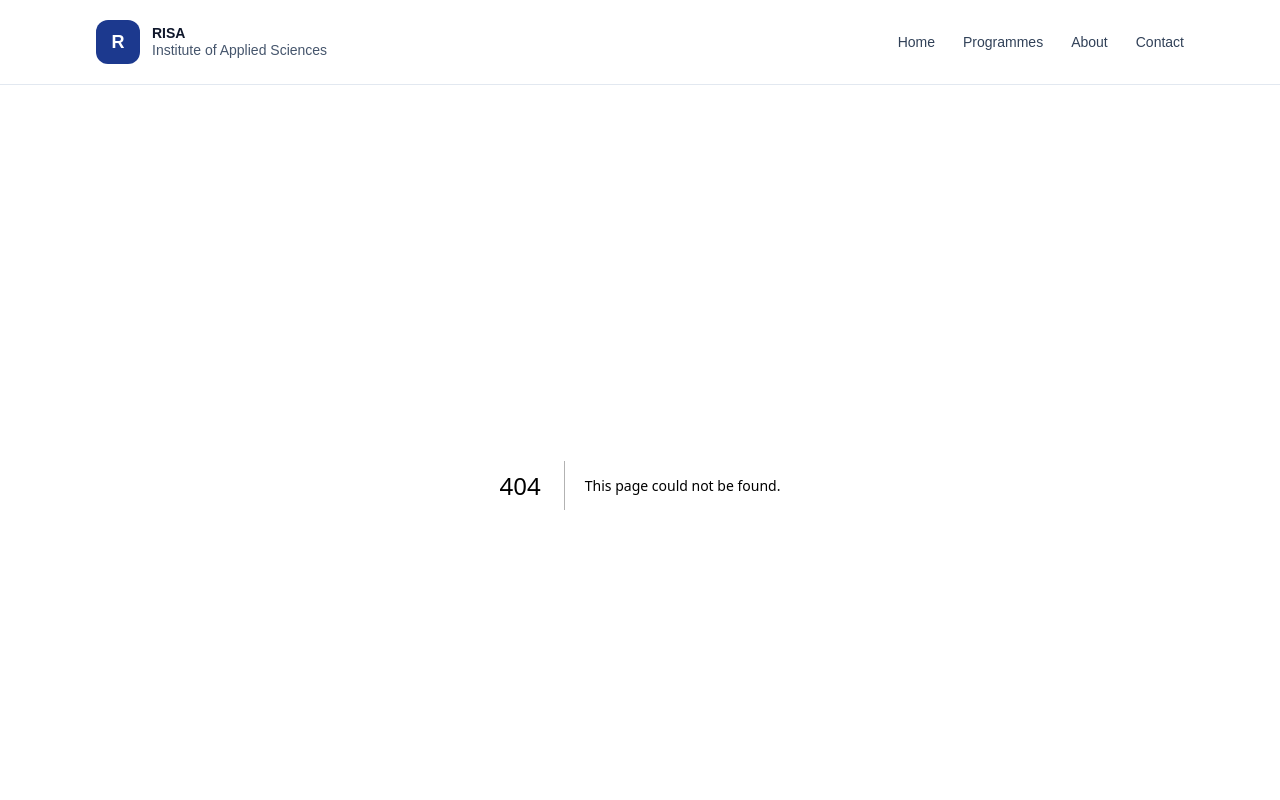
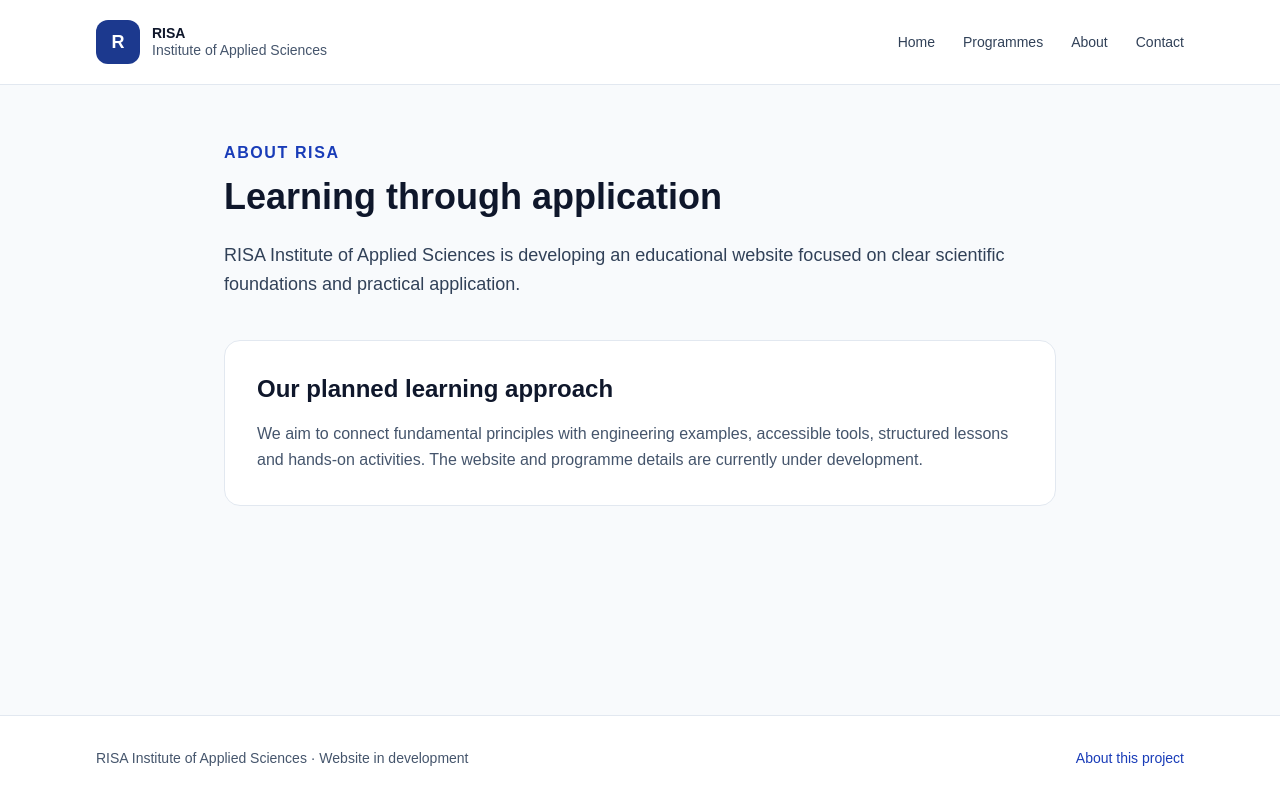
Before and after one commit to RISA-INSTITUTE-WEBSITE/super-duper-spork, a Next.js app: page /about in a window 1280 px wide. Before the commit this address had no page. Shown: the top 800 px of the page. Built offline with nearby package versions, Linux system fonts and the light colour scheme.

Commit message:
docs(web): add src/app/about/page.tsx to starter project

```diff
--- /dev/null
+++ b/src/app/about/page.tsx
@@ -0,0 +1,26 @@
+import type { Metadata } from "next";
+
+export const metadata: Metadata = {
+  title: "About",
+};
+
+export default function AboutPage() {
+  return (
+    <main id="main-content" className="mx-auto w-full max-w-4xl flex-1 px-5 py-14 sm:px-8">
+      <p className="font-semibold uppercase tracking-widest text-blue-800">About RISA</p>
+      <h1 className="mt-3 text-4xl font-bold">Learning through application</h1>
+      <p className="mt-6 text-lg leading-relaxed text-slate-700">
+        RISA Institute of Applied Sciences is developing an educational website
+        focused on clear scientific foundations and practical application.
+      </p>
+      <div className="mt-10 rounded-2xl border border-slate-200 bg-white p-8">
+        <h2 className="text-2xl font-semibold">Our planned learning approach</h2>
+        <p className="mt-4 leading-relaxed text-slate-600">
+          We aim to connect fundamental principles with engineering examples,
+          accessible tools, structured lessons and hands-on activities. The
+          website and programme details are currently under development.
+        </p>
+      </div>
+    </main>
+  );
+}
```
